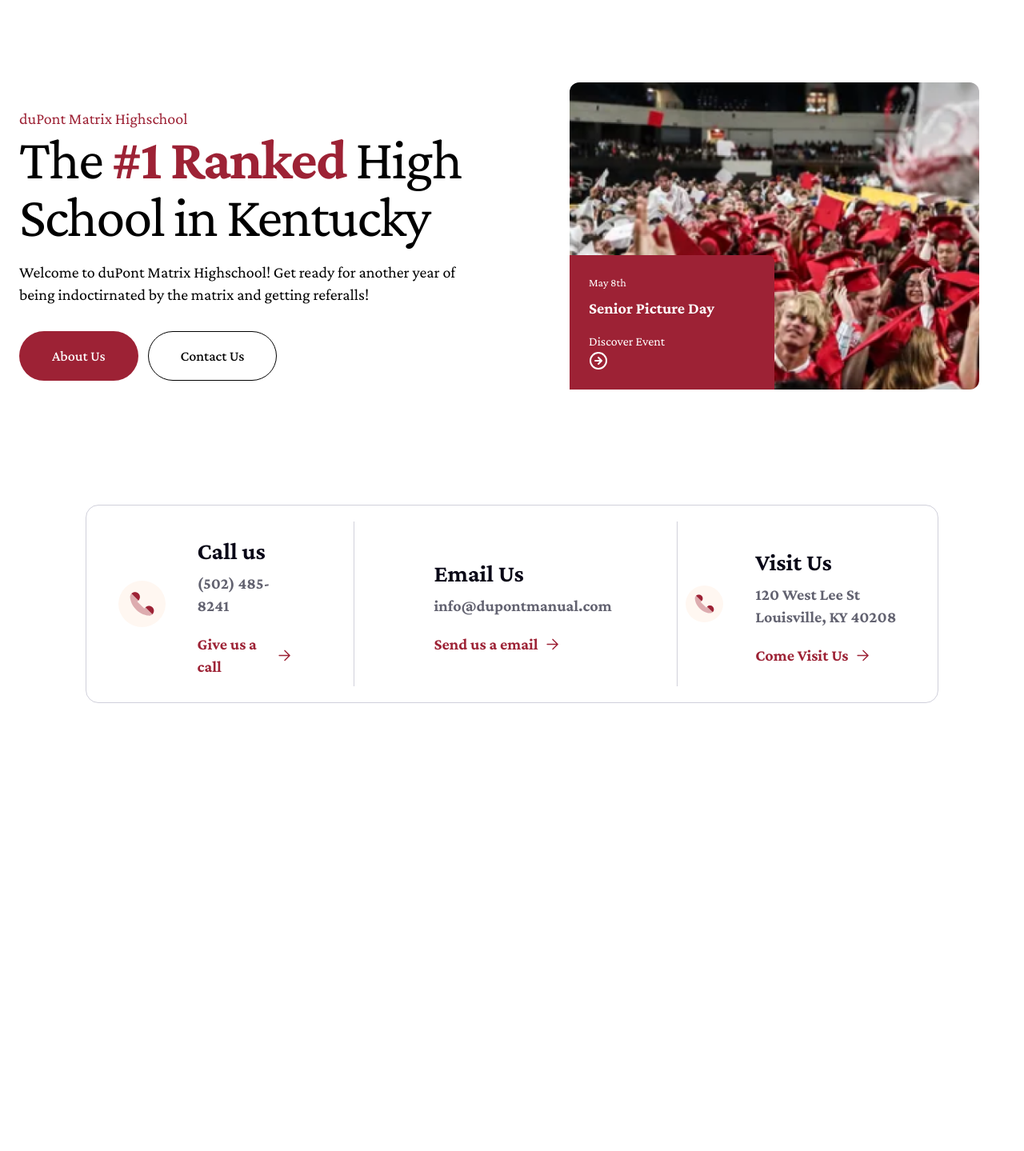
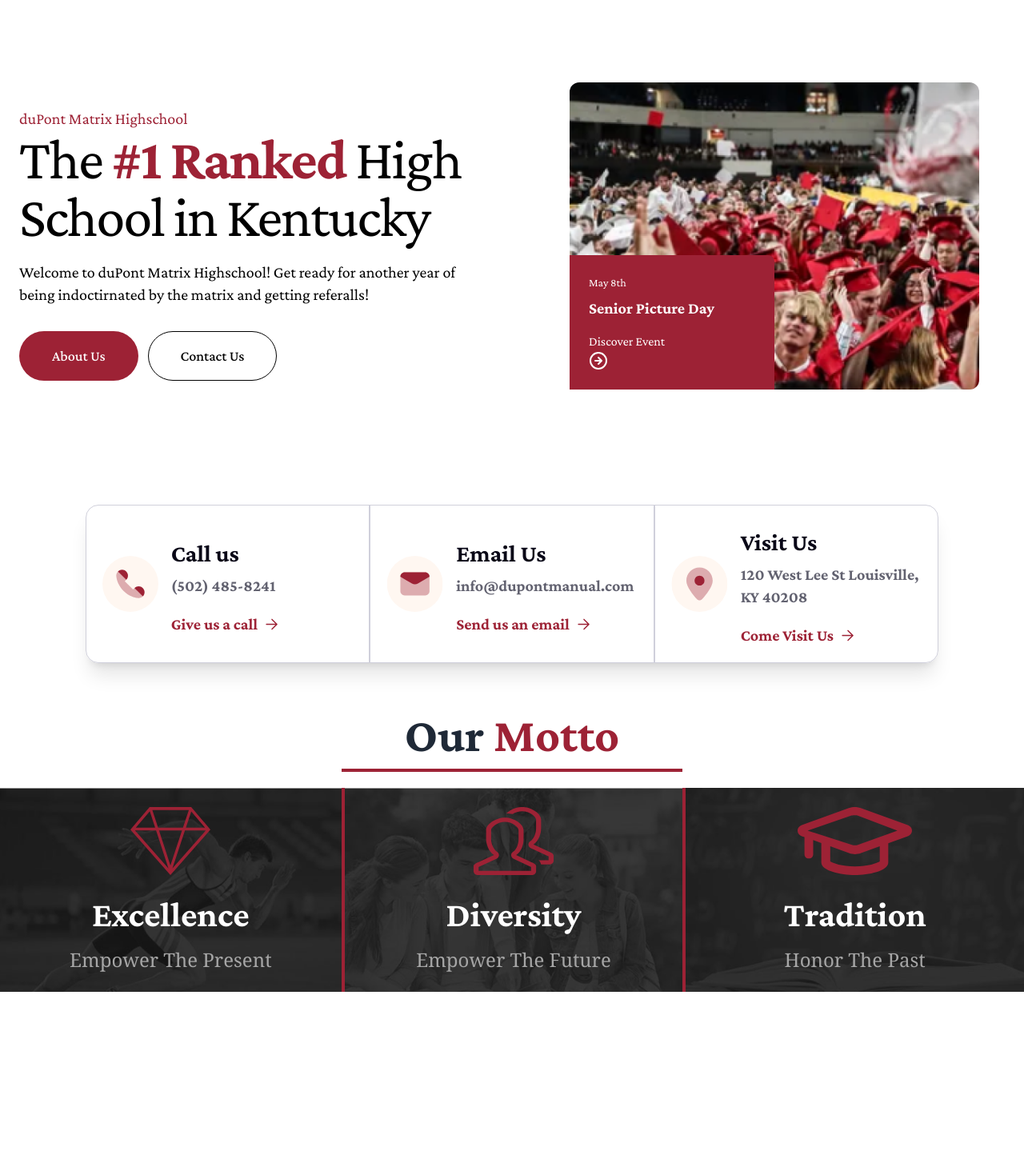
Before and after one commit to jahantaila/DupontManual, a Django app: page / in a window 1280 px wide. Shown: the part 173-1612 px from the top of the page at 80% size. After the commit the page ends 1413 px from the top, so only its background shows below. Run offline with Django 5.2, Linux system fonts and the light colour scheme; some libraries are stand-ins or nearby versions.

Commit message:
motto section done

```diff
--- a/main/static/css/style.css
+++ b/main/static/css/style.css
@@ -1,9 +1,19 @@
 
 @import url('https://fonts.googleapis.com/css2?family=Crimson+Pro:ital,wght@0,200..900;1,200..900&display=swap');
+@import url('https://fonts.googleapis.com/css2?family=Noto+Serif:ital,wght@0,100..900;1,100..900&display=swap');
 
 * {
     margin: 0;
     padding: 0;
-    box-sizing: border-box;
+    box-sizing: border-box !important;
+
+}
+
+*:not(.font-noto-serif) {
     font-family: 'Crimson Pro';
 }
+
+
+.font-noto-serif {
+    font-family: 'Noto Serif', serif !important;
+  }
--- a/main/templates/index.html
+++ b/main/templates/index.html
@@ -182,93 +182,110 @@ ready for another year of being indoctirnated by the matrix and getting referall
 
 {% comment %} Contact information section {% endcomment %}
 
-<div class="border border-[#D0D0DB] rounded-box flex w-5/6 flex-col lg:flex-row" style = "margin: 0 auto;">
+<div class="border border-[#D0D0DB] shadow-xl rounded-box flex w-5/6 mx-auto" style="box-sizing: border-box; ">
+    <!-- First Section: Call Us -->
+    <div class="w-1/3 p-5 flex flex-row justify-start card place-items-center box-border">
+        <img class="max-w-[80px]" src="{% static './images/phone.svg' %}" alt="">
+        <div class="flex flex-col ml-4 box-border">
+            <p class="text-3xl font-bold text-[#090717] mt-2">Call us</p>
+            <p class="text-[#626270] font-bold text-xl mt-2">(502) 485-8241</p>
+            <a href="#" class="hover:font-extrabold hover:underline hover:underline-offset-4 flex flex-row justify-start items-center text-[#9D2235] font-bold text-xl mt-5">
+                Give us a call
+                <img class="ml-2" src="{% static './images/arrow.svg' %}" alt="">
+            </a>
+        </div>
+    </div>
 
-    <div class=" w-1/3 p-5 flex  flex-row justify-start card        place-items-center">
+    <!-- Vertical Divider -->
+    <div class="border-l-2 border-[#D0D0DB]"></div>
 
-        <div class = "ml-5">
-            <img src="{% static "./images/phone.svg" %}" alt="">
+    <!-- Second Section: Email Us -->
+    <div class="w-1/3 p-5 flex flex-row justify-start card place-items-center box-border">
+        <img class="max-w-[80px]" src="{% static './images/email.svg' %}" alt="">
+        <div class="flex flex-col ml-4 box-border">
+            <p class="text-3xl font-bold text-[#090717] mt-2">Email Us</p>
+            <p class="text-[#626270] font-bold text-xl mt-2">info@dupontmanual.com</p>
+            <a href="#" class="hover:font-extrabold hover:underline hover:underline-offset-4 flex flex-row justify-start items-center text-[#9D2235] font-bold text-xl mt-5">
+                Send us an email
+                <img class="ml-2" src="{% static './images/arrow.svg' %}" alt="">
+            </a>
         </div>
+    </div>
 
-        <div class = "flex flex-col ml-10">
-            <div class = "">
-                <p class = "text-3xl font-bold text-[#090717] mt-2">Call us</p>
-                <p class = "text-[#626270] font-bold text-xl mt-2">(502) 485-8241</p>
+    <!-- Vertical Divider -->
+    <div class="border-l-2 border-[#D0D0DB]"></div>
 
-            </div>
 
-            <div>
-                <a href = "" class = "hover:font-extrabold hover:underline hover:underline-offset-4  flex flex-row justify-start  items-center text-[#9D2235] font-bold text-xl  mt-5">Give us a call <span><img class = "ml-2" src="{% static "./images/arrow.svg" %}" alt=""></span></a>
-            </div>
-
+    <!-- Third Section: Visit Us -->
+    <div class="w-1/3 p-5 flex flex-row justify-start card place-items-center box-border">
+        <img class="max-w-[80px]" src="{% static './images/location.svg' %}" alt="">
+        <div class="flex flex-col ml-4 box-border">
+            <p class="text-3xl font-bold text-[#090717] mt-2">Visit Us</p>
+            <p class="text-[#626270] font-bold text-xl mt-2">120 West Lee St Louisville, KY 40208</p>
+            <a href="#" class="hover:font-extrabold hover:underline hover:underline-offset-4 flex flex-row justify-start items-center text-[#9D2235] font-bold text-xl mt-5">
+                Come Visit Us
+                <img class="ml-2" src="{% static './images/arrow.svg' %}" alt="">
+            </a>
         </div>
-
-        <img class = "ml-20" src="{% static "./images/verticaldiv.svg" %}" alt="">
+    </div>
+</div>
 
 
 
-    </div>
-    <div class=" w-1/3 p-5 flex  flex-row justify-start card        place-items-center">
+{% comment %} START our motto section {% endcomment %}
 
-        <div class = "ml-5">
-            <img src="{% static "./images/phone.svg" %}" alt="">
-        </div>
-
-        <div class = "flex flex-col ml-10">
-            <div class = "">
-                <p class = "text-3xl font-bold text-[#090717] mt-2">Email Us</p>
-                <p class = "text-[#626270] font-bold text-xl mt-2">info@dupontmanual.com</p>
-
-            </div>
-
-            <div>
-                <a href = "" class = "hover:font-extrabold hover:underline hover:underline-offset-4  flex flex-row justify-start  items-center text-[#9D2235] font-bold text-xl  mt-5">Send us a email <span><img class = "ml-2" src="{% static "./images/arrow.svg" %}" alt=""></span></a>
-            </div>
-
-        </div>
-
-        <img class = "ml-20" src="{% static "./images/verticaldiv.svg" %}" alt="">
-
-
-
-    </div>
-    <div class=" w-1/3 p-5 flex  flex-row justify-start card        place-items-center">
-
-        <div class = "ml-5">
-            <img src="{% static "./images/phone.svg" %}" alt="">
-        </div>
-
-        <div class = "flex flex-col ml-10">
-            <div class = "">
-                <p class = "text-3xl font-bold text-[#090717] mt-2">Visit Us</p>
-                <p class = "text-[#626270] font-bold text-xl mt-2">120 West Lee St Louisville, KY 40208</p>
-
-            </div>
-
-            <div>
-                <a href = "" class = "hover:font-extrabold hover:underline hover:underline-offset-4  flex flex-row justify-start  items-center text-[#9D2235] font-bold text-xl  mt-5">Come Visit Us <span><img class = "ml-2" src="{% static "./images/arrow.svg" %}" alt=""></span></a>
-            </div>
-
-        </div>
-
-
-
-
+<div class="container mx-auto py-10">
+    {% comment %} OUR MOTTO HEADING {% endcomment %}
+    <div class = "w-1/3 border-b-4 border-[#9D2235]" style = "margin: 20px auto; ">
+        <h1 class = "m-auto text-center text-6xl pb-3 font-bold">Our <span class = "text-[#9D2235]" >Motto</span></h1>
     </div>
 
 
 
+    <div class="grid grid-cols-1 md:grid-cols-3 gap-0 text-center text-white">
 
-    <!-- <div class="card  border border-[#D0D0DB]rounded-box grid ml-20 h-32 flex-grow place-items-center">content</div>
-    <div class="card  border border-[#D0D0DB] rounded-box grid ml-20 h-32 flex-grow place-items-center">content</div> -->
+      <!-- Excellence Card -->
+      <div class="bg-cover bg-center p-6 bg-[url('{% static './images/excellence.png' %}')] ">
+        <div class="icon mb-4">
+          <!-- Excellence icon -->
+          <img class="w-22 h-22 mx-auto" src="{% static './images/excellence.svg' %}">
+        </div>
+        <h2 class="text-[44px] font-bold mb-2">Excellence</h2>
+        <p class="text-2xl text-[#A6A6A6] font-noto-serif">Empower The Present</p>
+      </div>
 
-</div>
+      <!-- Diversity Card -->
+      <div class="bg-cover bg-center p-6 bg-[url('{% static './images/diversity.png' %}')] border-l-4 border-[#9D2235]">
+        <div class="icon mb-4">
+          <!-- Diversity icon -->
+          <img class="w-22 h-22 mx-auto" src="{% static './images/diversity.svg' %}">
+        </div>
+        <h2 class="text-[44px] font-bold mb-2">Diversity</h2>
+        <p class="text-2xl text-[#A6A6A6] font-noto-serif">Empower The Future</p>
+      </div>
 
-  <div style = "height: 100vh;"></div>
+      <!-- Tradition Card -->
+      <div class="bg-cover bg-center p-6 bg-[url('{% static './images/tradition.png' %}')] border-l-4 border-[#9D2235]">
+        <div class="icon mb-4">
+          <!-- Tradition icon -->
+          <img class="w-22 h-22 mx-auto" src="{% static './images/tradition.svg' %}">
+        </div>
+        <h2 class="text-[44px] font-bold mb-2">Tradition</h2>
+        <p class="text-2xl text-[#A6A6A6] font-noto-serif">Honor The Past</p>
+      </div>
+
+    </div>
+  </div>
 
 
 
 
 
+
+
+    {% comment %} END our motto section {% endcomment %}
+
+
+
 </body>
 </html>
```
Also changed, not shown: main/static/images/diversity.svg (added), main/static/images/excellence.svg (added), main/static/images/tradition.svg (added), 1 other file.
